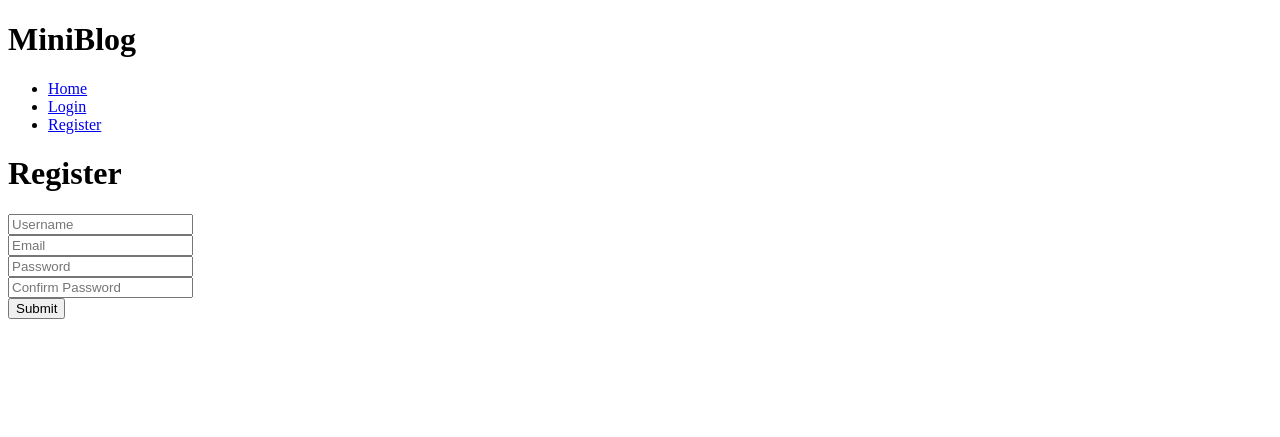
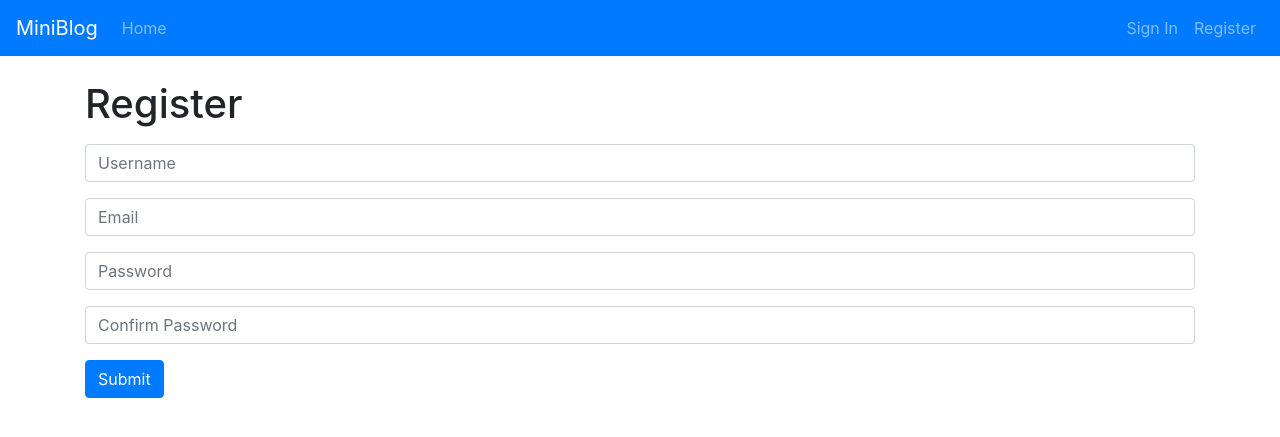
Before and after one commit to nick-saxton/mini-blog, a Flask app: page /register in a window 1280 px wide. Shown: the top 437 px of the page. Run offline with Flask 2, Linux system fonts and the light colour scheme; some libraries are stand-ins or nearby versions.

Commit message:
Separated navbar into template and updated pages to user Bootstrap

```diff
--- /dev/null
+++ b/templates/includes/_navbar.html
@@ -0,0 +1,28 @@
+<nav class="navbar navbar-expand-md navbar-dark bg-primary mb-4">
+  <a class="navbar-brand" href="/">MiniBlog</a>
+  <button class="navbar-toggler" type="button" data-toggle="collapse" data-target="#miniBlogNavbar" aria-controls="miniBlogNavbar" aria-expanded="false" aria-label="Toggle navigation">
+    <span class="navbar-toggler-icon"></span>
+  </button>
+
+  <div class="collapse navbar-collapse" id="miniBlogNavbar">
+    <ul class="navbar-nav mr-auto">
+      <li class="nav-item">
+        <a class="nav-link" href="/">Home</a>
+      </li>
+    </ul>
+    <ul class="navbar-nav ml-auto">
+      {% if user %}
+        <li class="nav-item">
+          <a class="nav-link" href="/logout">Sign Out</a>
+        </li>
+      {% else %}
+        <li class="nav-item">
+          <a class="nav-link" href="/login">Sign In</a>
+        </li>
+        <li class="nav-item">
+          <a class="nav-link" href="/register">Register</a>
+        </li>
+      {% endif %}
+    </ul>
+  </div>
+</nav>
--- a/templates/layout.html
+++ b/templates/layout.html
@@ -3,19 +3,13 @@
   <head>
     <meta charset="utf-8">
     <title>MiniBlog - {% block title %}{% endblock %}</title>
+    <link rel="stylesheet" type="text/css" href="https://stackpath.bootstrapcdn.com/bootstrap/4.1.2/css/bootstrap.min.css" />
   </head>
   <body>
-    <h1>MiniBlog</h1>
-    <ul>
-      <li><a href="{{ url_for('index') }}">Home</a></li>
-      {% if user %}
-        <li><a href="{{ url_for('logout') }}">Logout</a></li>
-      {% else %}
-        <li><a href="{{ url_for('login') }}">Login</a></li>
-        <li><a href="{{ url_for('register') }}">Register</a></li>
-      {% endif %}
-    </ul>
-    {% block content %}
-    {% endblock %}
+    {% include "includes/_navbar.html" %}
+    <div class="container">
+      {% block content %}
+      {% endblock %}
+    </div>
   </body>
 </html>
--- a/templates/register.html
+++ b/templates/register.html
@@ -14,10 +14,18 @@
   </ul>
 
   <form action="{{ url_for('register') }}" method="post">
-    <input type="text" name="username" placeholder="Username"><br>
-    <input type="email" name="email" placeholder="Email"><br>
-    <input type="password" name="password" placeholder="Password"><br>
-    <input type="password" name="confirm" placeholder="Confirm Password"><br>
-    <button>Submit</button>
+    <div class="form-group">
+      <input class="form-control" type="text" name="username" placeholder="Username">
+    </div>
+    <div class="form-group">
+      <input class="form-control" type="email" name="email" placeholder="Email">
+    </div>
+    <div class="form-group">
+      <input class="form-control" type="password" name="password" placeholder="Password">
+    </div>
+    <div class="form-group">
+      <input class="form-control" type="password" name="confirm" placeholder="Confirm Password">
+    </div>
+    <button class="btn btn-primary">Submit</button>
   </form>
 {% endblock %}
```
Also changed, not shown: templates/login.html (+7 -3 lines).
